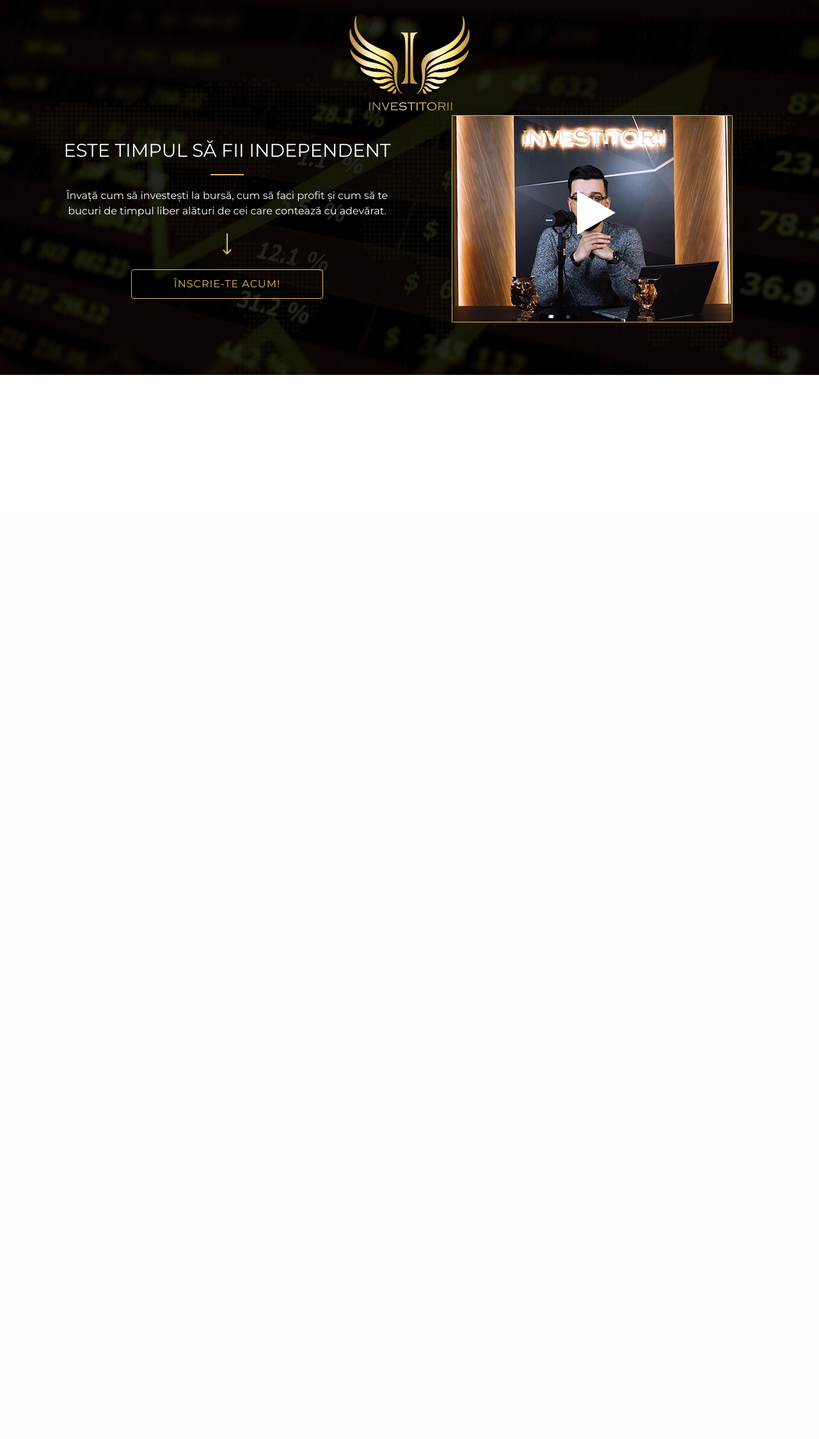
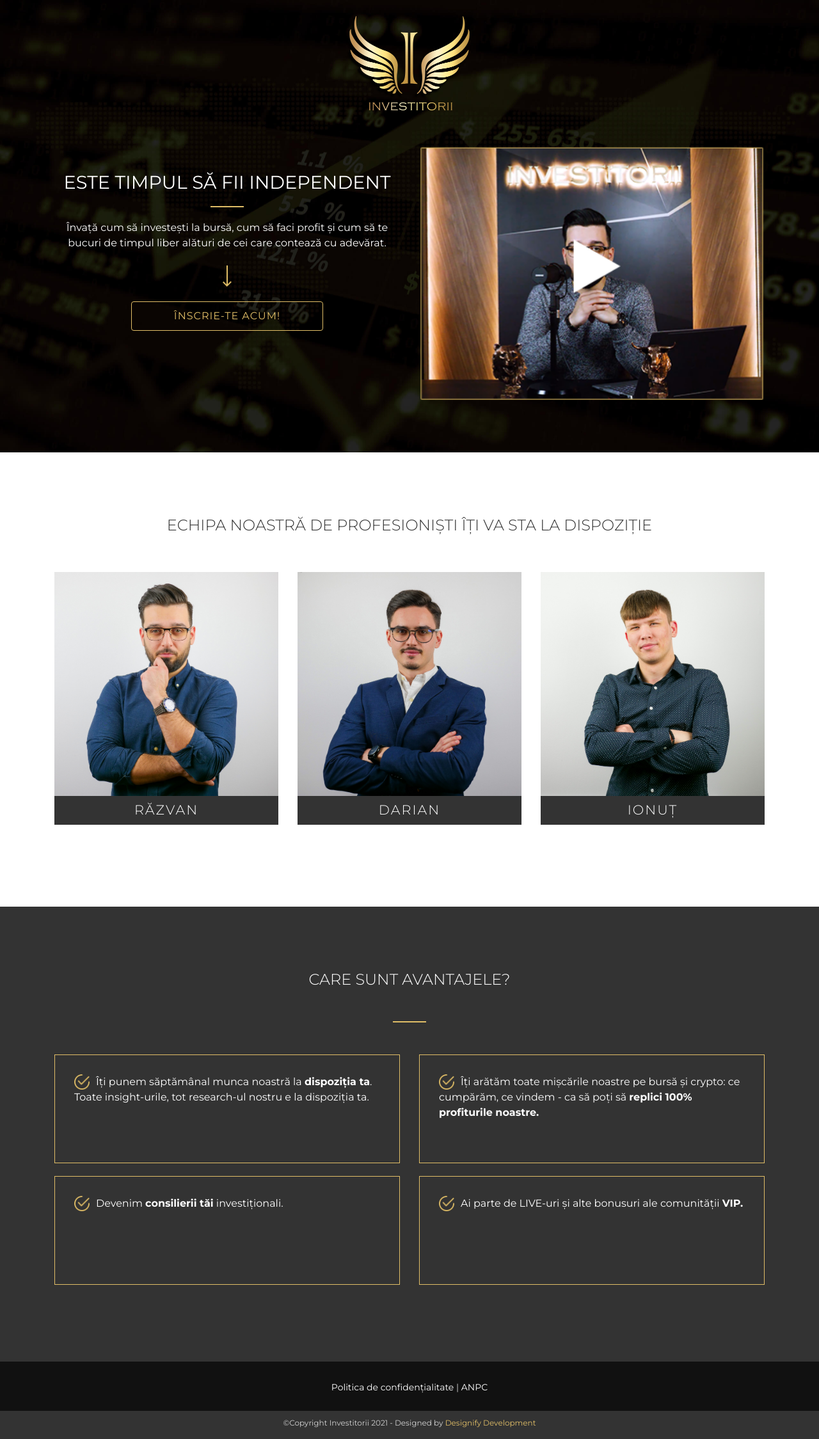
Before and after one commit to yaphetz/ilovebooks, a PHP site: page /index.html in a window 1280 px wide. Shown: the whole page at 64% size. Before the commit the page ends 586 px from the top, so only its background shows below. Run offline with PHP 8.4, Linux system fonts and the light colour scheme.

Commit message:
Modificari Last version

```diff
--- a/index.html
+++ b/index.html
@@ -18,30 +18,105 @@
     <section class="hero-section">
         <div class="container">
             <div class="row">
-                <div class="col-md-12">
+                <div style="margin-bottom: 50px;" class="col-md-12">
                     <img class="center-img logo" src="img/logo-investitorii-format-PNG-FARA-BACKGROUND.png" alt="logo-investitorii">
                 </div>
 
-                <div class="col-md-6">
-                    <h1 style="text-align: center; color: #fff; margin-top: 40px;">ESTE TIMPUL SĂ FII INDEPENDENT</h1>
-                    <hr class="separator">
-                    <h2 style="text-align: center; color: #fff;"></h2>
-                    <p style="text-align: center; color: #fff;">Învață cum să investești la bursă, cum să faci profit și cum să te bucuri de timpul liber alături de cei care contează cu adevărat.</p>
-                    <img class="center-img arrow" src="img/arrow.png" alt="arrow">
-                    <a class="btn center-btn" href="#">înscrie-te acum!</a>
+                <div class="col-lg-6 vertical-align">
+                    <h1 style=" color: #fff; margin-top: 40px; ">ESTE TIMPUL SĂ FII INDEPENDENT</h1>
+                    <hr class="separator ">
+                    <h2 style="color: #fff; "></h2>
+                    <p style="color: #fff; ">Învață cum să investești la bursă, cum să faci profit și cum să te bucuri de timpul liber alături de cei care contează cu adevărat.</p>
+                    <img class="center-img arrow " src="img/arrow.png " alt="arrow ">
+                    <a class="btn center-btn-mobile " href="# ">înscrie-te acum!</a>
                 </div>
-                <div class="col-md-6">
-                    <img class="center-img" src="/img/video-preview-investitorii.png" alt="videoclip-investitorii">
+                <div class="col-lg-6 vertical-align ">
+                    <img class="center-img basic " src="img/video-preview-investitorii.png " alt="video-preview-investitorii ">
                 </div>
             </div>
         </div>
 
     </section>
 
-    <section class="team">
-
+    <section class="echipa-section ">
+        <div class="container ">
+            <div class="row ">
+                <div style="padding-bottom: 50px " class="col-md-12 ">
+                    <h2 style="text-align: center; ">ECHIPA NOASTRĂ DE PROFESIONIȘTI ÎȚI VA STA LA DISPOZIȚIE</h2>
+                </div>
+                <div class="people-column col-md-4 ">
+                    <img class="basic " src="img/razvan.JPG ">
+                    <h3 style="text-align: center; color: #fff; background: #333; padding: 10px; ">RĂZVAN</h3>
+                </div>
+                <div class="people-column col-md-4 ">
+                    <img class="basic " src="img/darian.JPG ">
+                    <h3 style="text-align: center; color: #fff; background: #333; padding: 10px; ">DARIAN</h3>
+                </div>
+                <div class="people-column col-md-4 ">
+                    <img class="basic " src="img/ionut.JPG ">
+                    <h3 style="text-align: center; color: #fff; background: #333; padding: 10px; ">IONUȚ</h3>
+                </div>
+            </div>
+        </div>
     </section>
 
+    <section class="avantaje-section ">
+        <div class="container ">
+            <div class="row ">
+                <div class="col-md-12 ">
+                    <h2 style="color: #fff; text-align: center; ">CARE SUNT AVANTAJELE?</h2>
+                    <hr class="separator ">
+                </div>
+                <div class="col-md-6 ">
+                    <div class="avantaje-column ">
+                        <img src="img/gold-check-icon.png " class="check-icon ">
+                        <p>Îți punem săptămânal munca noastră la <strong>dispoziția ta</strong>. Toate insight-urile, tot research-ul nostru e la dispoziția ta.</p>
+                    </div>
+                </div>
+                <div class="col-md-6 ">
+                    <div class="avantaje-column ">
+                        <img src="img/gold-check-icon.png " class="check-icon ">
+                        <p>Îți arătăm toate mișcările noastre pe bursă și crypto: ce cumpărăm, ce vindem - ca să poți să <strong>replici 100% profiturile noastre.</strong></p>
+                    </div>
+                </div>
+
+                <div class="col-md-6 ">
+                    <div class="avantaje-column ">
+                        <img src="img/gold-check-icon.png " class="check-icon ">
+                        <p>Devenim <strong>consilierii tăi</strong> investiționali.</p>
+                    </div>
+                </div>
+                <div class="col-md-6 ">
+                    <div class="avantaje-column ">
+                        <img src="img/gold-check-icon.png " class="check-icon ">
+                        <p>Ai parte de LIVE-uri și alte bonusuri ale comunității <strong>VIP.</strong></p>
+                    </div>
+                </div>
+            </div>
+        </div>
+    </section>
+
+    <section class="footer-section ">
+        <footer>
+            <div class="container ">
+                <div class="row ">
+                    <div class="col-md-12 ">
+                        <p style="text-align: center; "><a href="C:\Users\Alex\Desktop\Alex\We love books\Investitorii Funnel\politica de confidentialitate.html ">Politica de confidențialitate</a> | <a href="https://anpc.ro/ ">ANPC</a></p>
+                    </div>
+
+                </div>
+            </div>
+        </footer>
+    </section>
+    <section class="copyright-section ">
+        <div class="container ">
+            <div class="row ">
+                <div class="col-md-12 ">
+                    <p style="text-align: center; ">©Copyright Investitorii 2021 - Designed by <a href="https://designify.dev/ ">Designify Development</a></p>
+                </div>
+            </div>
+        </div>
+    </section>
 
 </body>
 
--- a/mystyle.css
+++ b/mystyle.css
@@ -1,3 +1,5 @@
+/*BASE CSS*/
+
 body {
     font-family: 'Montserrat', sans-serif;
 }
@@ -81,10 +83,13 @@ h3 {
     color: var(--black);
 }
 
-.center-btn {
+.center-btn-mobile {
     margin-left: auto;
     margin-right: auto;
 }
+
+
+/*END BASE CSS*/
 
 
 /*animatie sageata*/
@@ -115,3 +120,143 @@ h3 {
     padding-top: 20px;
     padding-bottom: 80px;
 }
+
+.hero-section p,
+h1,
+h2,
+h3 {
+    text-align: center;
+}
+
+
+/*ECHIPA SECTION*/
+
+.echipa-section {
+    padding: 100px 0;
+}
+
+.basic {
+    display: block;
+    width: 100%;
+}
+
+.people-column {
+    margin-bottom: 20px;
+}
+
+
+/*END ECHIPA SECTION*/
+
+
+/*AVANTAJE SECTION*/
+
+.avantaje-section {
+    padding: 100px 0;
+    background-color: #333;
+}
+
+.avantaje-section p {
+    color: #fff;
+}
+
+.avantaje-section .separator {
+    margin-top: 50px;
+    margin-bottom: 50px;
+}
+
+.check-icon {
+    margin-right: 10px;
+    width: 24px;
+    height: auto;
+    float: left;
+}
+
+.avantaje-column {
+    height: 150px;
+    margin-bottom: 20px;
+    padding: 30px;
+    border: 1px solid var(--gold);
+}
+
+
+/*END AVANTAJE SECTION*/
+
+
+/*FOOTER SECTION*/
+
+.footer-section {
+    background-color: #111;
+    padding: 30px 0 10px 0;
+}
+
+.footer-section a {
+    color: #fff;
+}
+
+.footer-section p {
+    color: rgb(209, 209, 209);
+    font-size: 14px;
+}
+
+
+/*END FOOTER SECTION*/
+
+
+/*COPYRIGHT SECTION*/
+
+.copyright-section {
+    padding: 10px 0 0;
+    background-color: #333;
+}
+
+.copyright-section p {
+    color: rgb(209, 209, 209);
+    font-size: 12px;
+}
+
+.copyright-section a {
+    color: var(--gold);
+}
+
+
+/*END COPYRIGHT SECTION*/
+
+.gdpr-section {
+    padding: 100px 0;
+}
+
+@media screen and (min-device-width: 768px) {
+    .avantaje-column {
+        height: 170px;
+    }
+}
+
+@media screen and (min-device-width: 1024px) {
+    .hero-section p,
+    h1,
+    h2,
+    h3 {
+        text-align: left;
+    }
+    .hero-section .separator {
+        margin-left: 0;
+        width: 100%;
+        height: 1px;
+    }
+    .arrow {
+        display: none;
+    }
+    .center-btn-mobile {
+        margin-left: 0;
+    }
+    .avantaje-column {
+        height: 120px;
+        margin-bottom: 20px;
+        padding: 30px;
+        border: 1px solid var(--gold);
+    }
+    .vertical-align {
+        margin-top: auto;
+        margin-bottom: auto;
+    }
+}
```
Also changed, not shown: politica de confidentialitate.html (added, +103 -0 lines), img/gold-check-icon.png (added).
